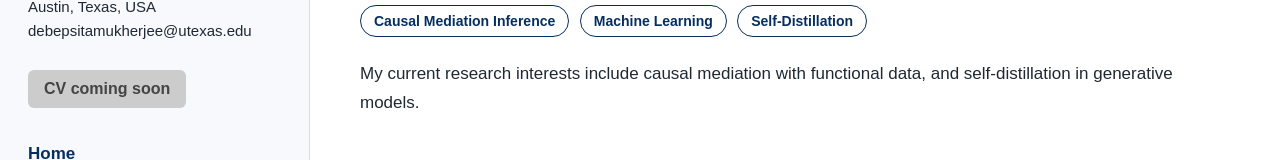
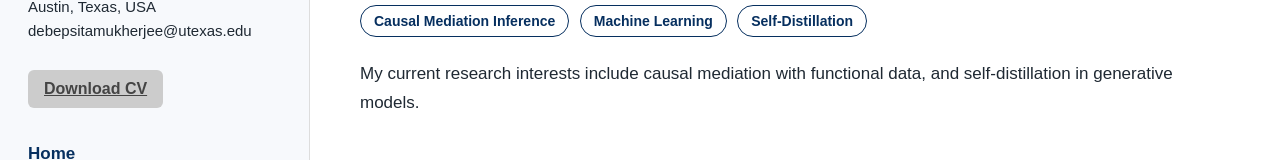
Before and after one commit to Debepsita/debepsita.github.io, a plain HTML site: page index.html in a window 1280 px wide. Shown: the part 443-603 px from the top of the page. Drawn offline with Linux system fonts and the light colour scheme.

Commit message:
Update index.html

```diff
--- a/index.html
+++ b/index.html
@@ -159,7 +159,7 @@
       debepsitamukherjee@utexas.edu
     </p>
 
-    <div class="cv-btn">CV coming soon</div>
+    <a href="resume.pdf" class="cv-btn" target="_blank">Download CV</a>
 
     <div class="nav">
       <a href="#about">Home</a>
```
